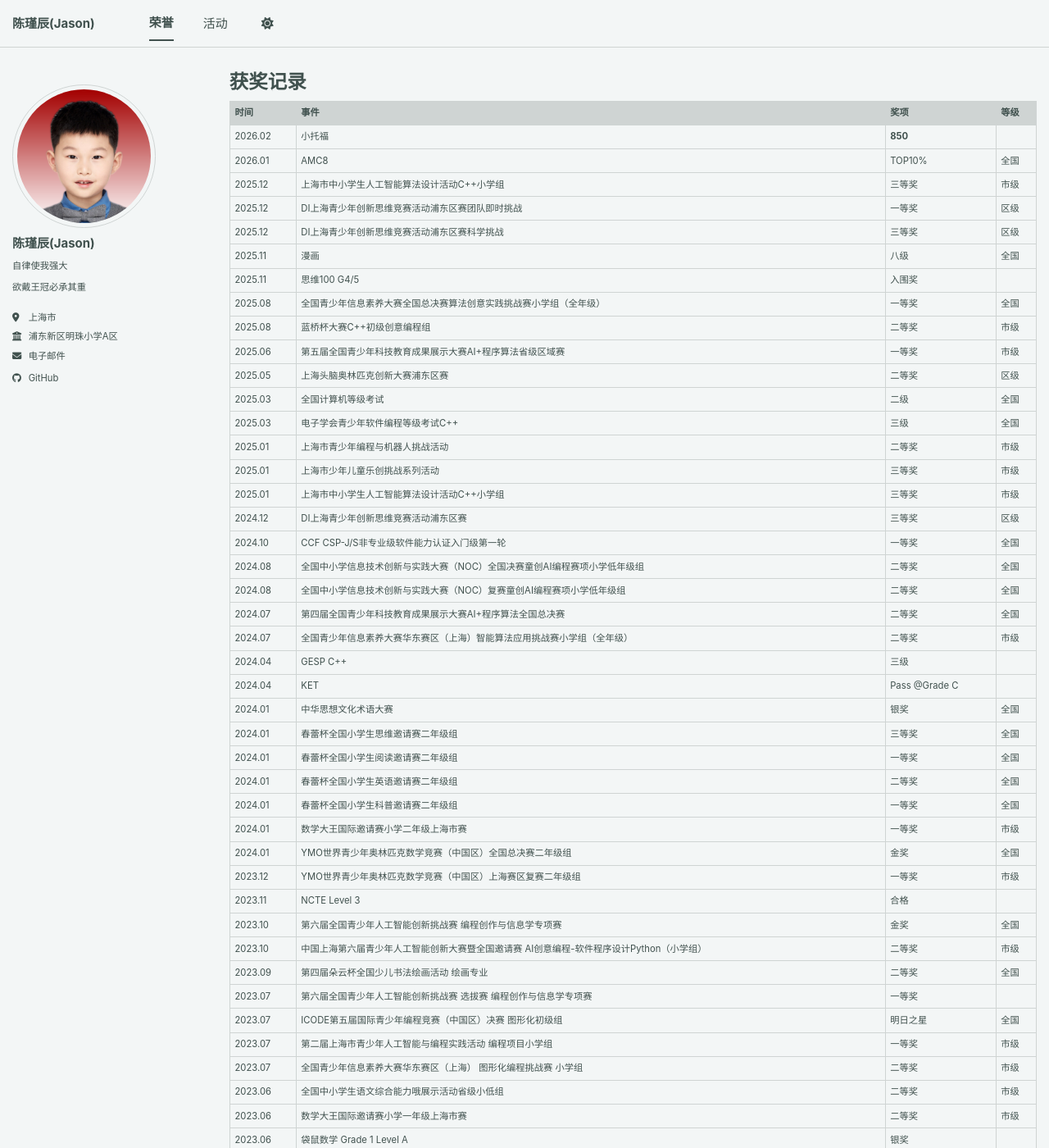
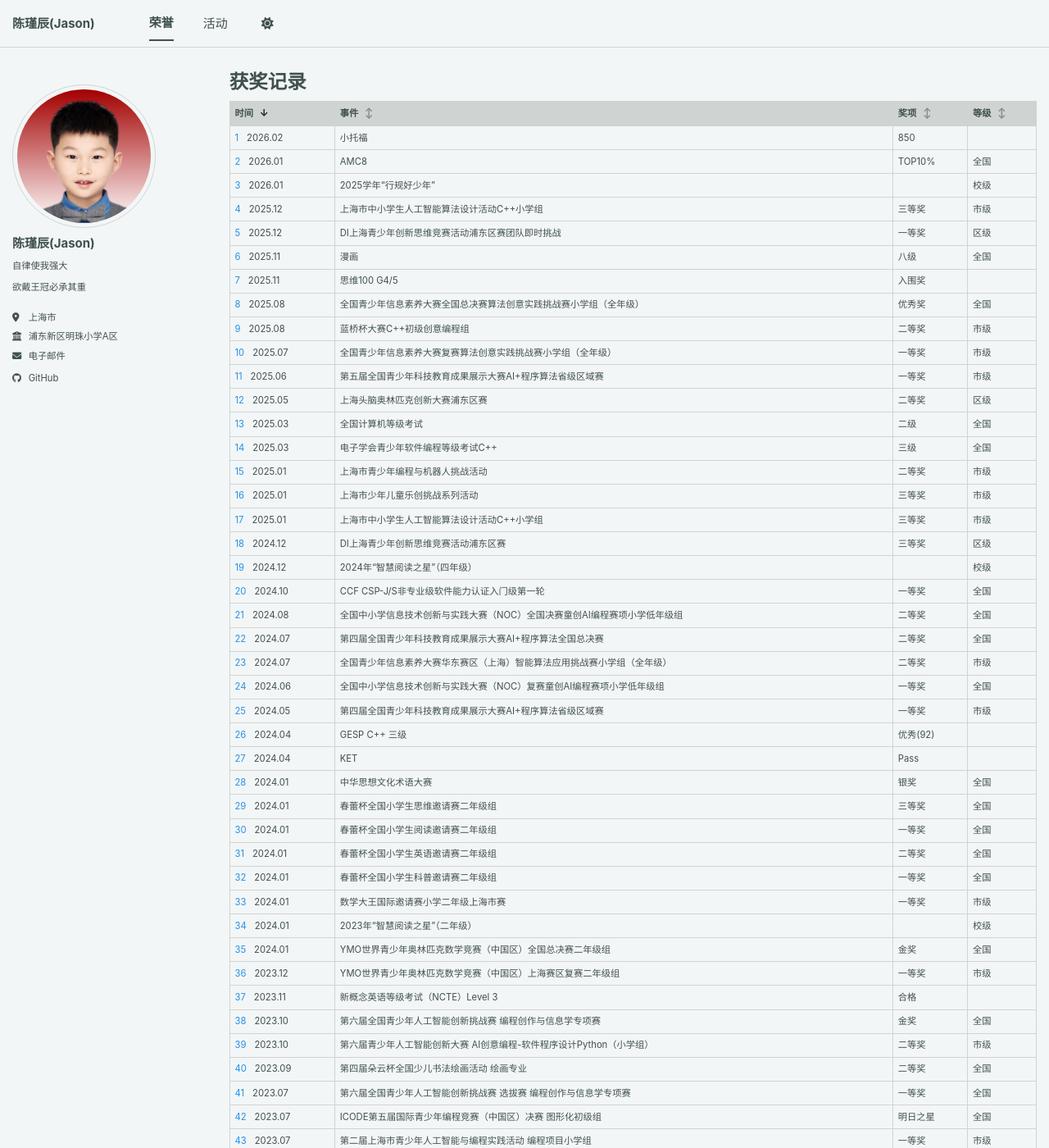
Before and after one commit to ichenjinchen/ichenjinchen.github.io, a Jekyll site: the page built from _pages/cv.md, in a window 1280 px wide and 1400 px high. Shown: the whole window at 82% size. Built offline with Jekyll 4.4.1, drawn with Linux system fonts in a browser that asks for light colours; a script bundle is joined from its source files by our own code; library files that are not in the unit come from our copies; some of the changed text lies outside the part shown.

Commit message:
table sort

```diff
--- a/_includes/awards.md
+++ b/_includes/awards.md
@@ -1,14 +1,18 @@
+<link rel="stylesheet" href="/assets/css/table-sort.css">
+<script src="/assets/js/table-sort.js"></script>
+
 | 时间 | 事件 | 奖项 | 等级 |
 | ---- | ---- | ---- | ---- |
-| 2026.02 | 小托福 | <b>850</b> |  |
+| 2026.02 | 小托福 | 850 |  |
 | 2026.01 | AMC8 | TOP10% | 全国 |
+| 2026.01 | 2025学年“行规好少年” |  | 校级 |
 | 2025.12 | 上海市中小学生人工智能算法设计活动C++小学组 | 三等奖 | 市级 |
 | 2025.12 | DI上海青少年创新思维竞赛活动浦东区赛团队即时挑战 | 一等奖 | 区级 |
-| 2025.12 | DI上海青少年创新思维竞赛活动浦东区赛科学挑战 | 三等奖 | 区级 |
 | 2025.11 | 漫画 | 八级 | 全国 |
 | 2025.11 | 思维100 G4/5 | 入围奖 |  |
-| 2025.08 | 全国青少年信息素养大赛全国总决赛算法创意实践挑战赛小学组（全年级） | 一等奖 | 全国 |
+| 2025.08 | 全国青少年信息素养大赛全国总决赛算法创意实践挑战赛小学组（全年级） | 优秀奖 | 全国 |
 | 2025.08 | 蓝桥杯大赛C++初级创意编程组 | 二等奖 | 市级 |
+| 2025.07 | 全国青少年信息素养大赛复赛算法创意实践挑战赛小学组（全年级） | 一等奖 | 市级 |
 | 2025.06 | 第五届全国青少年科技教育成果展示大赛AI+程序算法省级区域赛 | 一等奖 | 市级 |
 | 2025.05 | 上海头脑奥林匹克创新大赛浦东区赛 | 二等奖 | 区级 |
 | 2025.03 | 全国计算机等级考试 | 二级 | 全国 |
@@ -17,31 +21,35 @@
 | 2025.01 | 上海市少年儿童乐创挑战系列活动 | 三等奖 | 市级 |
 | 2025.01 | 上海市中小学生人工智能算法设计活动C++小学组 | 三等奖 | 市级 |
 | 2024.12 | DI上海青少年创新思维竞赛活动浦东区赛 | 三等奖 | 区级 |
+| 2024.12 | 2024年“智慧阅读之星”（四年级） |  | 校级 |
 | 2024.10 | CCF CSP-J/S非专业级软件能力认证入门级第一轮 | 一等奖 | 全国 |
 | 2024.08 | 全国中小学信息技术创新与实践大赛（NOC）全国决赛童创AI编程赛项小学低年级组 | 二等奖 | 全国 |
-| 2024.08 | 全国中小学信息技术创新与实践大赛（NOC）复赛童创AI编程赛项小学低年级组 | 二等奖 | 全国 |
 | 2024.07 | 第四届全国青少年科技教育成果展示大赛AI+程序算法全国总决赛 | 二等奖 | 全国 |
 | 2024.07 | 全国青少年信息素养大赛华东赛区（上海）智能算法应用挑战赛小学组（全年级） | 二等奖 | 市级 |
-| 2024.04 | GESP C++ | 三级 |  |
-| 2024.04 | KET | Pass @Grade C |  |
+| 2024.06 | 全国中小学信息技术创新与实践大赛（NOC）复赛童创AI编程赛项小学低年级组 | 一等奖 | 全国 |
+| 2024.05 | 第四届全国青少年科技教育成果展示大赛AI+程序算法省级区域赛 | 一等奖 | 市级 |
+| 2024.04 | GESP C++ 三级 | 优秀(92) |  |
+| 2024.04 | KET | Pass |  |
 | 2024.01 | 中华思想文化术语大赛 | 银奖 | 全国 |
 | 2024.01 | 春蕾杯全国小学生思维邀请赛二年级组 | 三等奖 | 全国 |
 | 2024.01 | 春蕾杯全国小学生阅读邀请赛二年级组 | 一等奖 | 全国 |
 | 2024.01 | 春蕾杯全国小学生英语邀请赛二年级组 | 二等奖 | 全国 |
 | 2024.01 | 春蕾杯全国小学生科普邀请赛二年级组 | 一等奖 | 全国 |
 | 2024.01 | 数学大王国际邀请赛小学二年级上海市赛 | 一等奖 | 市级 |
+| 2024.01 | 2023年“智慧阅读之星”（二年级） |  | 校级 |
 | 2024.01 | YMO世界青少年奥林匹克数学竞赛（中国区）全国总决赛二年级组 | 金奖 | 全国 |
 | 2023.12 | YMO世界青少年奥林匹克数学竞赛（中国区）上海赛区复赛二年级组 | 一等奖 | 市级 |
-| 2023.11 | NCTE Level 3 | 合格 |  |
+| 2023.11 | 新概念英语等级考试（NCTE）Level 3 | 合格 |  |
 | 2023.10 | 第六届全国青少年人工智能创新挑战赛 编程创作与信息学专项赛 | 金奖 | 全国 |
-| 2023.10 | 中国上海第六届青少年人工智能创新大赛暨全国邀请赛 AI创意编程-软件程序设计Python（小学组） | 二等奖 | 市级 |
+| 2023.10 | 第六届青少年人工智能创新大赛 AI创意编程-软件程序设计Python（小学组） | 二等奖 | 市级 |
 | 2023.09 | 第四届朵云杯全国少儿书法绘画活动 绘画专业 | 二等奖 | 全国 |
-| 2023.07 | 第六届全国青少年人工智能创新挑战赛 选拔赛 编程创作与信息学专项赛 | 一等奖 |  |
+| 2023.07 | 第六届全国青少年人工智能创新挑战赛 选拔赛 编程创作与信息学专项赛 | 一等奖 | 全国 |
 | 2023.07 | ICODE第五届国际青少年编程竞赛（中国区）决赛 图形化初级组 | 明日之星 | 全国 |
 | 2023.07 | 第二届上海市青少年人工智能与编程实践活动 编程项目小学组 | 一等奖 | 市级 |
 | 2023.07 | 全国青少年信息素养大赛华东赛区（上海） 图形化编程挑战赛 小学组 | 二等奖 | 市级 |
-| 2023.06 | 全国中小学生语文综合能力哦展示活动省级小低组 | 二等奖 | 市级 |
+| 2023.06 | 全国中小学生语文综合能力展示活动省级小低组 | 二等奖 | 市级 |
 | 2023.06 | 数学大王国际邀请赛小学一年级上海市赛 | 二等奖 | 市级 |
 | 2023.06 | 袋鼠数学 Grade 1 Level A | 银奖 |  |
 | 2023.05 | ICODE第五届国际青少年编程竞赛（中国区）预选赛 图形化初级组 | 金奖 |  |
 | 2023.05 | 第三届全国青少年科技教育成果展示大赛区域赛 ICODE专项赛 | 二等奖 |  |
+| 2023.04 | 中国电子学会青少年软件编程等级考试图形化编程四级 | Pass |  |
--- /dev/null
+++ b/assets/css/table-sort.css
@@ -0,0 +1,38 @@
+/* 排序图标 */
+th {
+    cursor: pointer;
+    user-select: none;
+    position: relative;
+}
+
+th::after {
+    content: " ↕";
+    font-size: 12px;
+    color: #888;
+    margin-left: 5px;
+}
+
+th.asc::after {
+    content: " ↑";
+    color: #222;
+}
+
+th.desc::after {
+    content: " ↓";
+    color: #222;
+}
+
+/* 自动行号 */
+table {
+    counter-reset: rowNum;
+}
+
+tbody tr {
+    counter-increment: rowNum;
+}
+
+tbody td:first-child::before {
+    content: counter(rowNum);
+    margin-right: 10px;
+    color: #2692ea;
+}
--- /dev/null
+++ b/assets/js/table-sort.js
@@ -0,0 +1,51 @@
+document.addEventListener("DOMContentLoaded", function () {
+    const tables = document.querySelectorAll("table");
+
+    tables.forEach(table => {
+        const headers = table.querySelectorAll("th");
+
+        // 排序核心函数
+        function sortTable(table, index, isAsc) {
+            const rows = Array.from(table.querySelectorAll("tbody tr"));
+            rows.sort((a, b) => {
+                const aText = a.querySelectorAll("td")[index].textContent.trim();
+                const bText = b.querySelectorAll("td")[index].textContent.trim();
+
+                if (!isNaN(aText) && !isNaN(bText)) {
+                    return isAsc ? aText - bText : bText - aText;
+                }
+                return isAsc
+                    ? aText.localeCompare(bText, "zh-CN")
+                    : bText.localeCompare(aText, "zh-CN");
+            });
+
+            const tbody = table.querySelector("tbody") || table;
+            rows.forEach(row => tbody.appendChild(row));
+        }
+
+        // 点击排序（修复版）
+        headers.forEach((th, index) => {
+            th.addEventListener("click", () => {
+                const currentIsDesc = th.classList.contains("desc");
+                const newIsAsc = currentIsDesc;
+
+                // 清除所有列的排序状态
+                headers.forEach(h => {
+                    h.classList.remove("asc", "desc");
+                });
+
+                // 设置当前列新状态
+                th.classList.add(newIsAsc ? "asc" : "desc");
+
+                // 执行排序
+                sortTable(table, index, newIsAsc);
+            });
+        });
+
+        // ✅ 默认：第一列降序
+        if (headers.length > 0) {
+            headers[0].classList.add("desc");
+            sortTable(table, 0, false);
+        }
+    });
+});
```
Also changed, not shown: _pages/about.md (+3 -3 lines).
